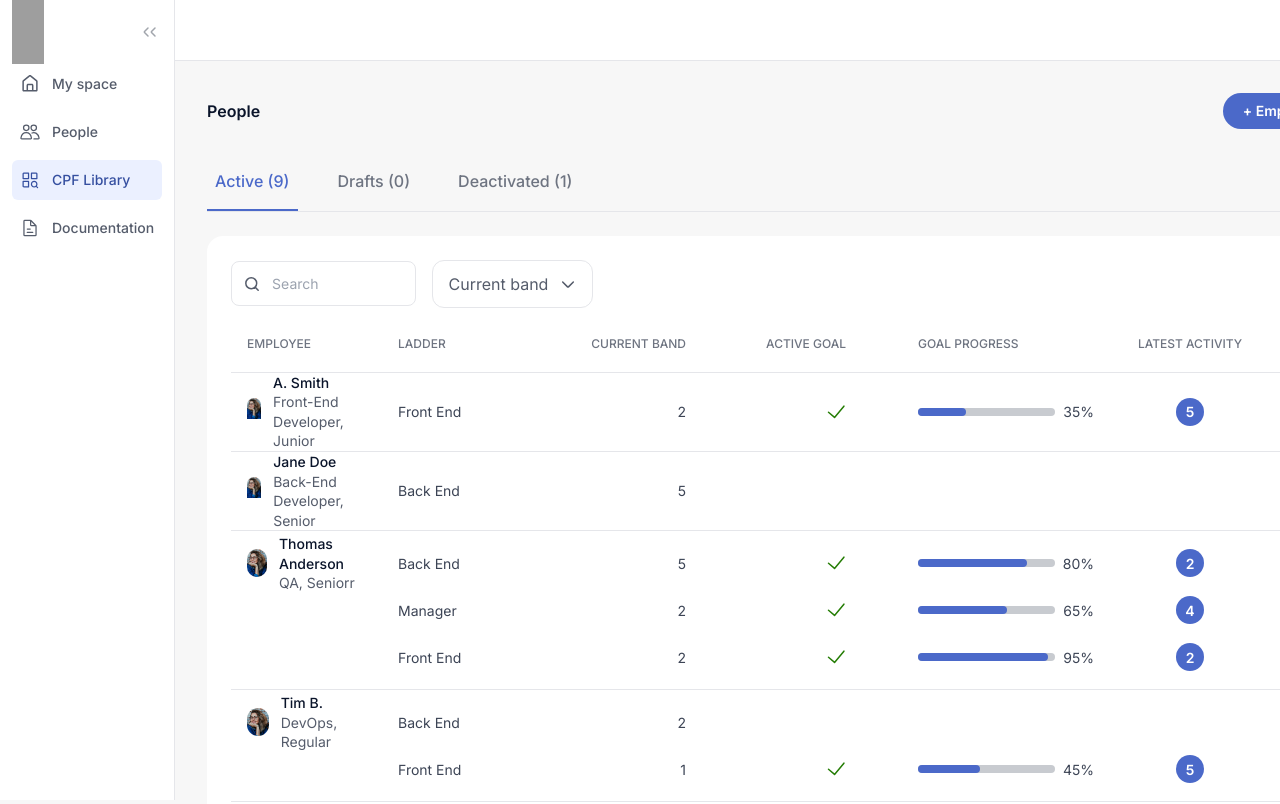
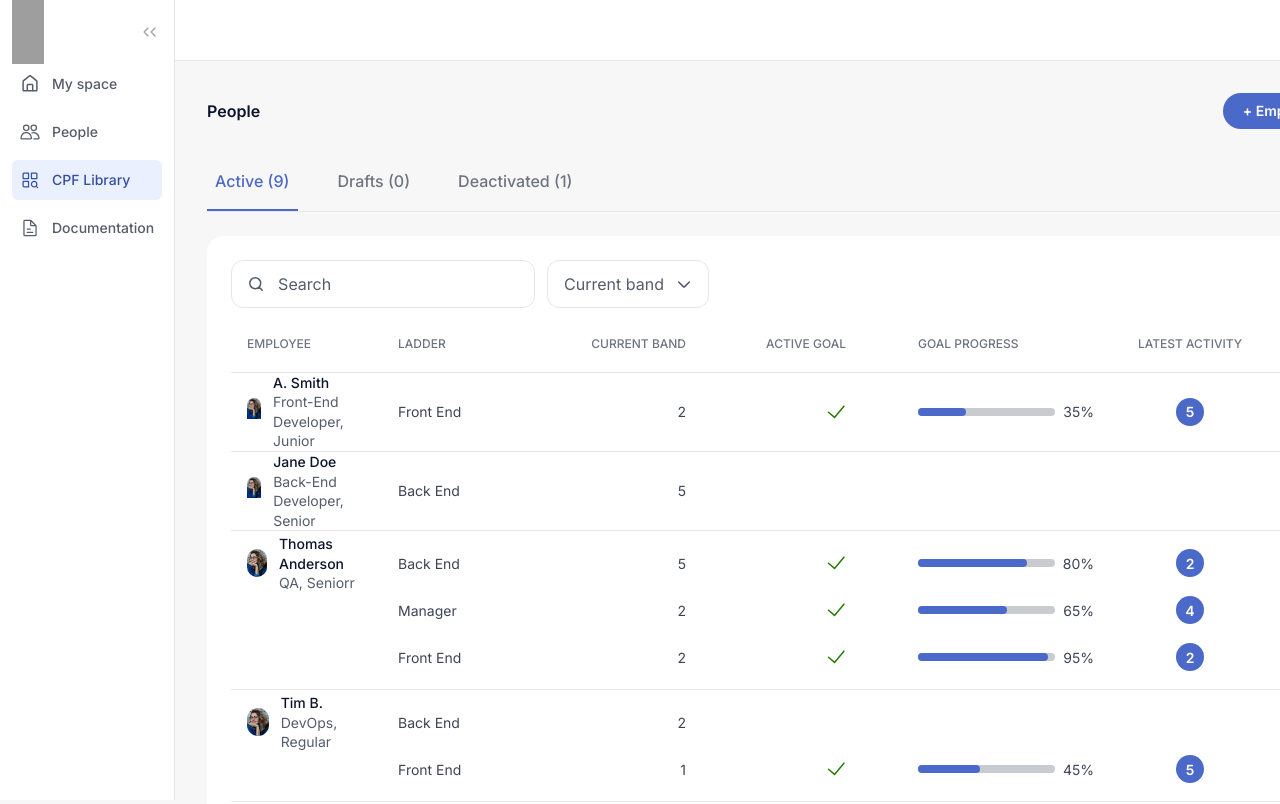
Before and after one commit to Tivix/cpf, a Next.js app in the folder frontend/: page /people in a window 1280 px wide. Shown: the top 804 px of the page. Built offline with nearby package versions, Linux system fonts and the light colour scheme; grey boxes are pictures that could not be loaded.

Commit message:
feat: update ui for searchbar to match figma [gh-36]

```diff
--- a/frontend/src/app/(app)/people/page.tsx
+++ b/frontend/src/app/(app)/people/page.tsx
@@ -351,8 +351,8 @@ export default function People() {
       />
 
       <div className="flex flex-col gap-2 rounded-2xl bg-white p-6 pb-2">
-        <div className="w-1/3">
-          <div className="flex w-full items-center justify-between gap-4">
+        <div>
+          <div className="flex gap-3">
             <InputField
               value={search}
               name="people-search"
--- a/frontend/src/components/common/InputField/InputField.tsx
+++ b/frontend/src/components/common/InputField/InputField.tsx
@@ -4,16 +4,14 @@ import { InputFieldProps } from './InputField.interface';
 
 export const InputField = ({ placeholder, id, value, icon, ...props }: InputFieldProps) => {
   return (
-    <div className="mx-auto w-full rounded-xl">
-      <label htmlFor={id} className="text-gray-900 sr-only mb-2 text-sm font-medium">
-        {placeholder}
-      </label>
-      <div className="relative">
-        {icon && <div className="pointer-events-none absolute inset-y-0 start-0 flex items-center ps-3">{icon}</div>}
+    <div className="w-[304px]">
+      <label htmlFor={id}></label>
+      <div className="relative flex items-center">
+        {icon && <div className="absolute left-4">{icon}</div>}
         <input
           id={id}
           value={value || ''}
-          className="bg-gray-50 bg-gray-700 placeholder-gray-400 block w-full rounded-lg border border-navy-200 p-3 ps-10 text-sm text-navy-600 focus:border-blue-500 focus:ring-blue-500"
+          className="h-12 w-full rounded-xl border border-navy-200 pl-[46px] pr-4 text-navy-600 placeholder-navy-600"
           placeholder={placeholder}
           required
           {...props}
```
